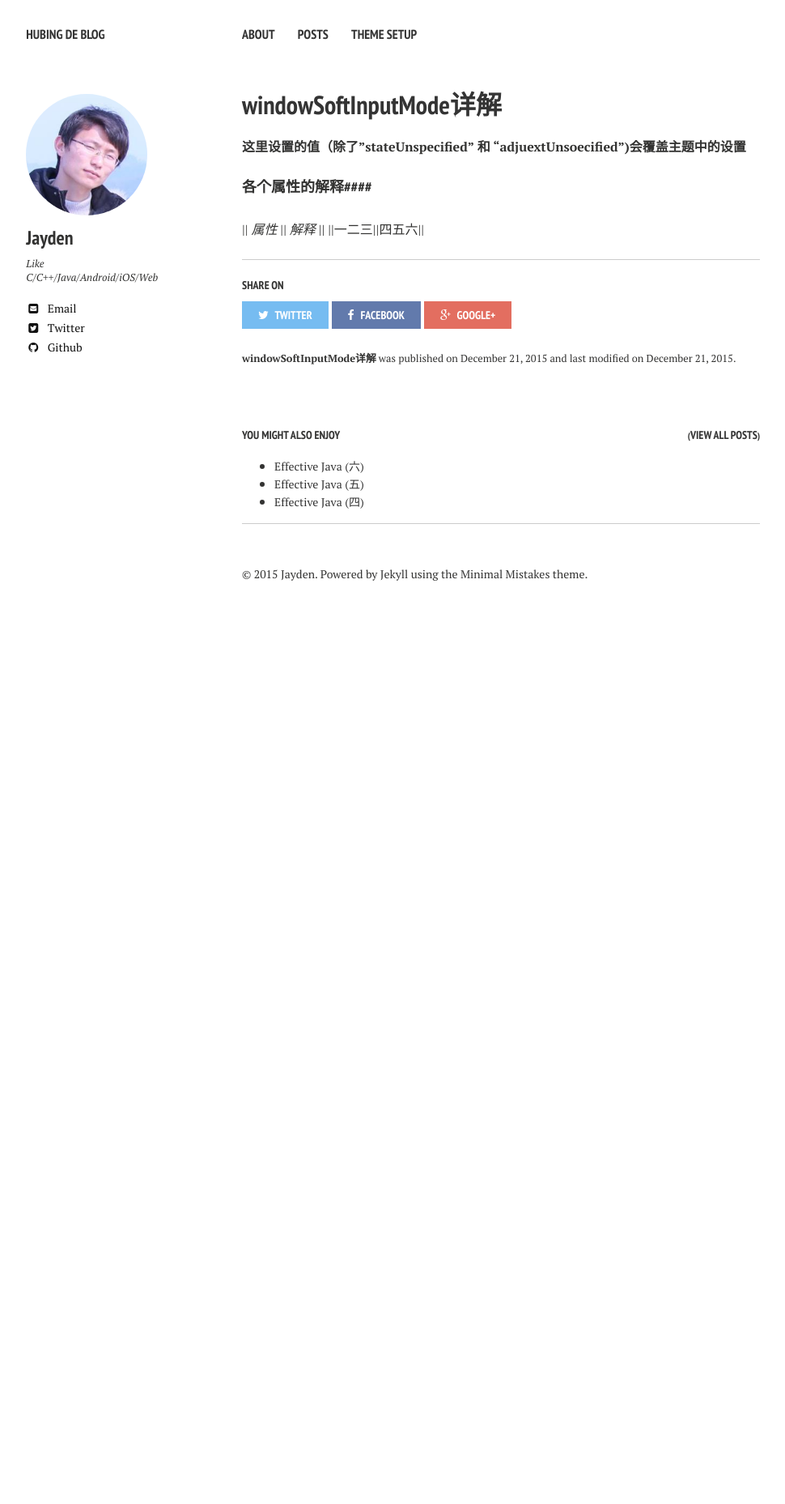
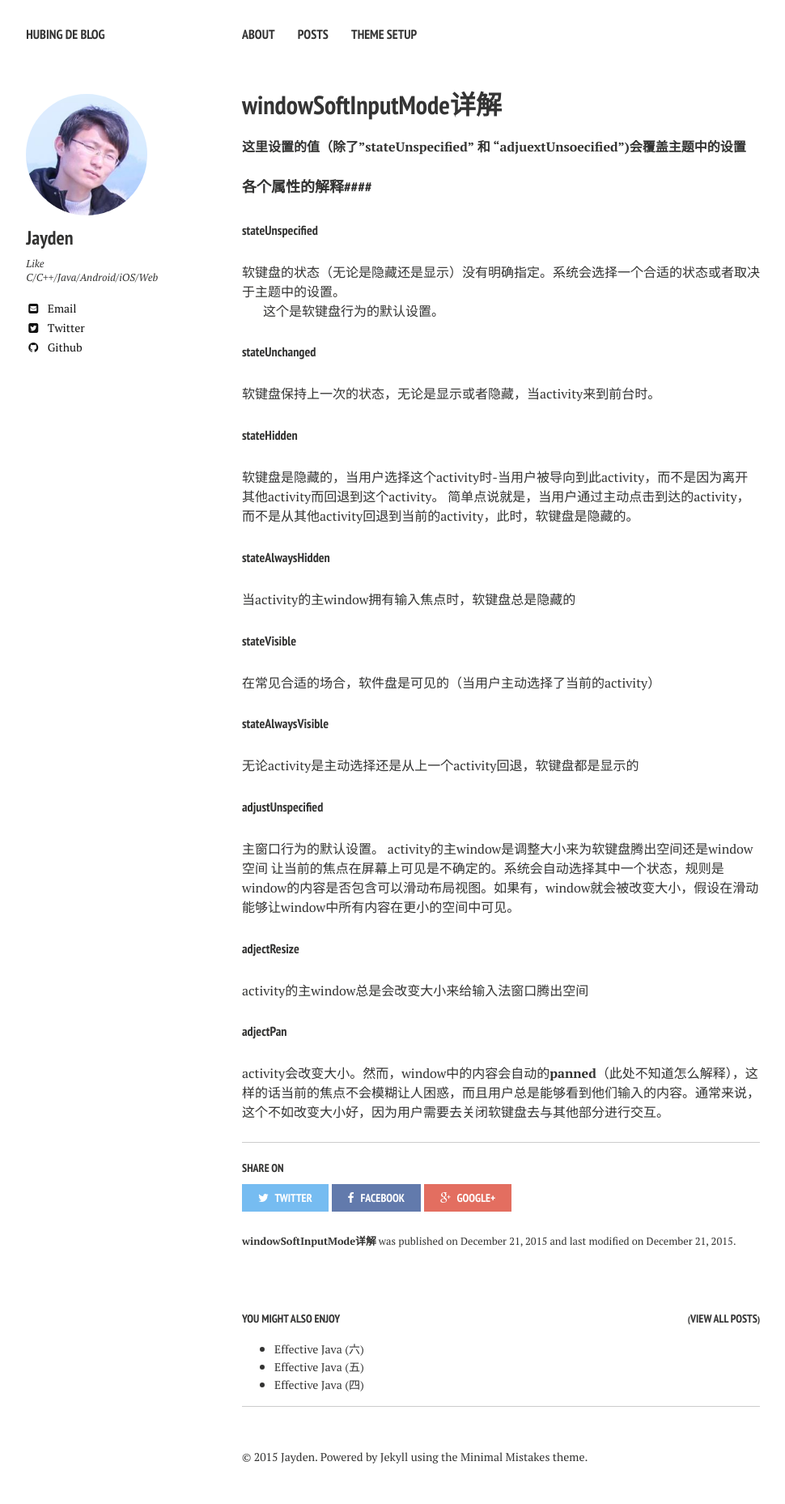
Before and after one commit to dreamhb/dreamhb.github.io, a Jekyll site: the page built from _posts/2015-12-21-Activity-Elements-WindowSoftInputMode.md, in a window 1280 px wide. Shown: the whole page at 81% size, without its empty margins (21-991 px from the left). Built offline with Jekyll 4.4.1, drawn with Linux system fonts in a browser that asks for light colours; nearby versions of some CDN libraries; comment, search, counter and statistics services are not loaded; before the commit the page ends 900 px from its top, so only the background shows below that.

Commit message:
complete

```diff
--- a/_posts/2015-12-21-Activity-Elements-WindowSoftInputMode.md
+++ b/_posts/2015-12-21-Activity-Elements-WindowSoftInputMode.md
@@ -12,5 +12,35 @@ feature: sample-image-3.jpg
 **这里设置的值（除了"stateUnspecified" 和 "adjuextUnsoecified")会覆盖主题中的设置**
 
 ####各个属性的解释####
-|| *属性* || *解释* ||
-||一二三||四五六||
+
+#####stateUnspecified
+软键盘的状态（无论是隐藏还是显示）没有明确指定。系统会选择一个合适的状态或者取决于主题中的设置。
+
+这个是软键盘行为的默认设置。
+
+#####stateUnchanged
+软键盘保持上一次的状态，无论是显示或者隐藏，当activity来到前台时。
+
+#####stateHidden
+软键盘是隐藏的，当用户选择这个activity时-当用户被导向到此activity，而不是因为离开其他activity而回退到这个activity。
+简单点说就是，当用户通过主动点击到达的activity，而不是从其他activity回退到当前的activity，此时，软键盘是隐藏的。
+
+#####stateAlwaysHidden
+当activity的主window拥有输入焦点时，软键盘总是隐藏的
+
+#####stateVisible
+在常见合适的场合，软件盘是可见的（当用户主动选择了当前的activity）
+
+#####stateAlwaysVisible
+无论activity是主动选择还是从上一个activity回退，软键盘都是显示的
+
+#####adjustUnspecified
+主窗口行为的默认设置。
+activity的主window是调整大小来为软键盘腾出空间还是window 空间
+让当前的焦点在屏幕上可见是不确定的。系统会自动选择其中一个状态，规则是window的内容是否包含可以滑动布局视图。如果有，window就会被改变大小，假设在滑动能够让window中所有内容在更小的空间中可见。
+
+#####adjectResize
+activity的主window总是会改变大小来给输入法窗口腾出空间
+
+#####adjectPan
+activity会改变大小。然而，window中的内容会自动的**panned**（此处不知道怎么解释），这样的话当前的焦点不会模糊让人困惑，而且用户总是能够看到他们输入的内容。通常来说，这个不如改变大小好，因为用户需要去关闭软键盘去与其他部分进行交互。
```
